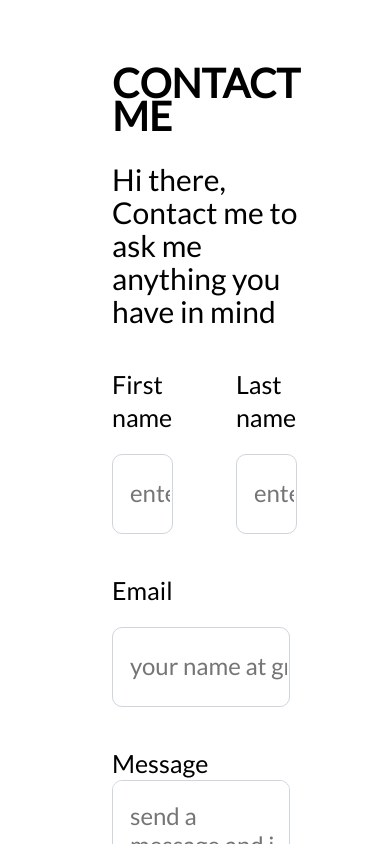
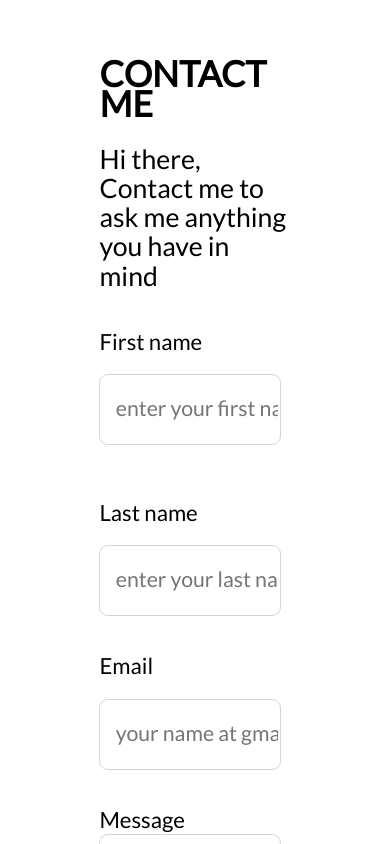
Before and after one commit to Uqueenesther/zuri-linktree, a React (Create React App) app: page /Contact in a window 390 px wide. Shown: the top 844 px of the page. Built offline with nearby package versions, Linux system fonts and the light colour scheme.

Commit message:
adding submit button, reduce font size, added media queries

```diff
--- a/src/component/Contact.js
+++ b/src/component/Contact.js
@@ -1,21 +1,20 @@
 import React from 'react';
-// import  { useState } from "react";
+import  { useState } from "react";
 import '../App.scss'
 
   function Contact () {
-    // const [formStatus, setFormStatus] = useState('Send Message')
-    // const onSubmit = (e) => {
-    //   e.preventDefault()
-    //   setFormStatus("")
-    //   const { firstname, lastname, email, message } = e.target.elements
-    //   let conFom = {
-    //     firstname: firstname.value,
-    //     lastname: lastname.value,
-    //     email: email.value,
-    //     message: message.value,
-    //   }
-    //   console.log(conFom, "here")
-    // }
+    const [inputs, setInputs] = useState({});
+
+    const handleChange = (event) => {
+      const name = event.target.name;
+      const value = event.target.value;
+      setInputs(values => ({...values, [name]: value}))
+    }
+
+    const handleSubmit = (event) => {
+      event.preventDefault();
+      alert("submitted");
+    }
 
     return(
       <div>
@@ -26,25 +25,34 @@ import '../App.scss'
                     <p className='ptag'>Hi there, Contact me to ask me anything you have in mind</p>
                   </div>
                   <div className='form'>
-                      <form className='form__container' >
+                      <form className='form__container' onSubmit={handleSubmit}>
                         <div className='form__group form__name'>
+
                             <div className='form__firstname'>
-                            <label className='form__label' for="firstname">First name</label>
-                            <input type='text' className='form__input' placeholder='Enter your first name' id='firstname' required/>
+                            <label className='form__label' htmlFor="firstname">First name</label>
+                            <input type='text'
+                            name='firstname'
+                            value={inputs.username}
+                            onChange={handleChange}
+                             className='form__input'
+                             placeholder='Enter your first name'
+                             id='firstname' required/>
                             </div>
+
                             <div className='form__lastname'>
-                            <label className='form__label' for="Lastname">Last name</label>
+                            <label className='form__label' htmlFor="Lastname">Last name</label>
                             <input type='text' className='form__input' placeholder='enter your last name' id='lastname ' required />
                             </div>
                         </div>
 
                         <div className='form__group'>
-                        <label className='form__label' for="email">Email</label>
+
+                        <label className='form__label' htmlFor="email">Email</label>
                         <input type='email' className='form__input form__email' placeholder='Your name at gmail.com' id='email' required/>
                         </div>
 
                         <div className='form__group'>
-                        <label className='form__label' for="message">Message</label>
+                        <label className='form__label' htmlFor="message">Message</label>
                         <textarea className='form__textarea' placeholder='Send a message and I will reply ypu as soon as possible' required/>
                         </div>
 
--- a/src/sass/_base.scss
+++ b/src/sass/_base.scss
@@ -14,7 +14,7 @@ $font-secondary: "sans-serif";
 
 html{
     box-sizing: border-box;
-    font-size: 62.5%;
+    font-size: 55.5%;
     background-color: $color-primary;
   }
   .container{
--- a/src/sass/_component.scss
+++ b/src/sass/_component.scss
@@ -228,10 +228,6 @@
 
   }
 
-
-
-
-
   // MEDIA SCREEN
 
   $bp-large: 1100px;
@@ -241,14 +237,15 @@
     html{
       font-size: 50%;
     }
+    .form{
+      &__name{
+        display: grid;
+      }
+    }
+
     .footer{
       margin: 8rem;
      &__list{
-        // display: flex;
-        // flex-direction: column;
-        // align-items: center;
-        //  gap: 4rem;
-
         display: grid;
         justify-content: start;
         gap: 4rem;
```
